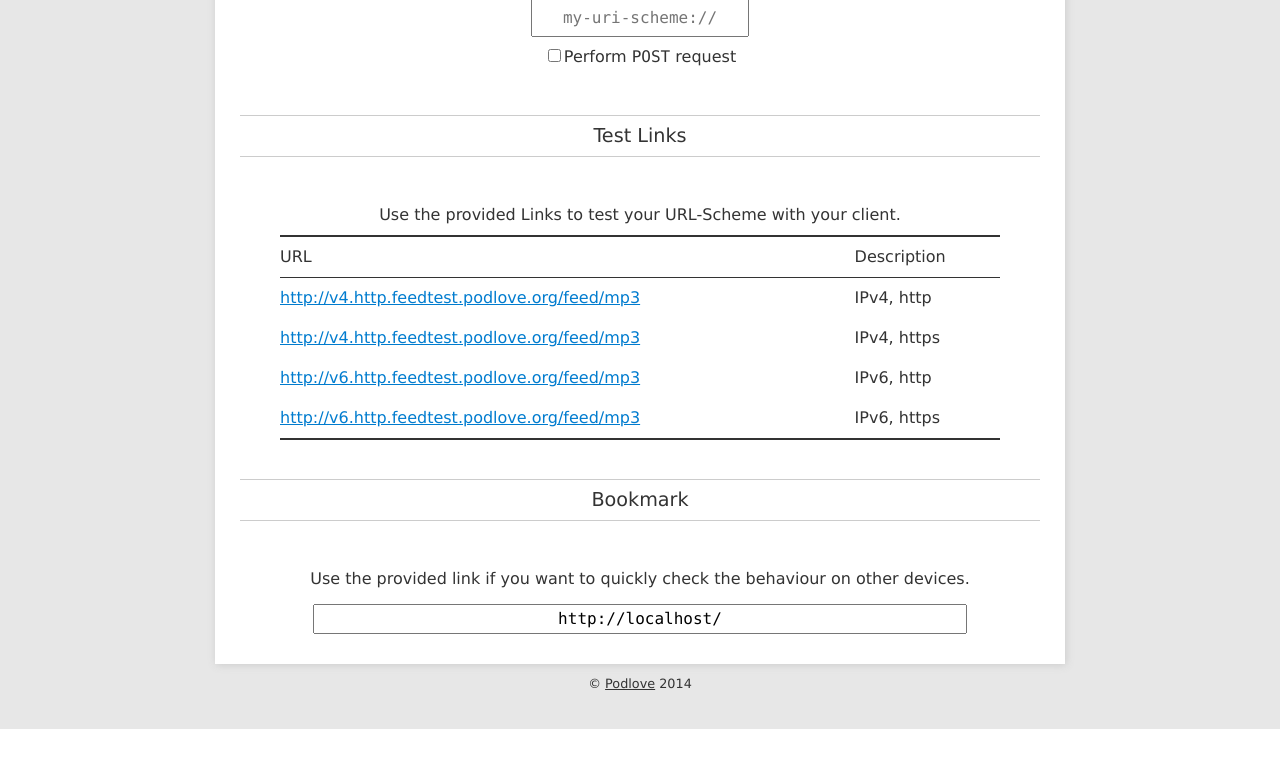
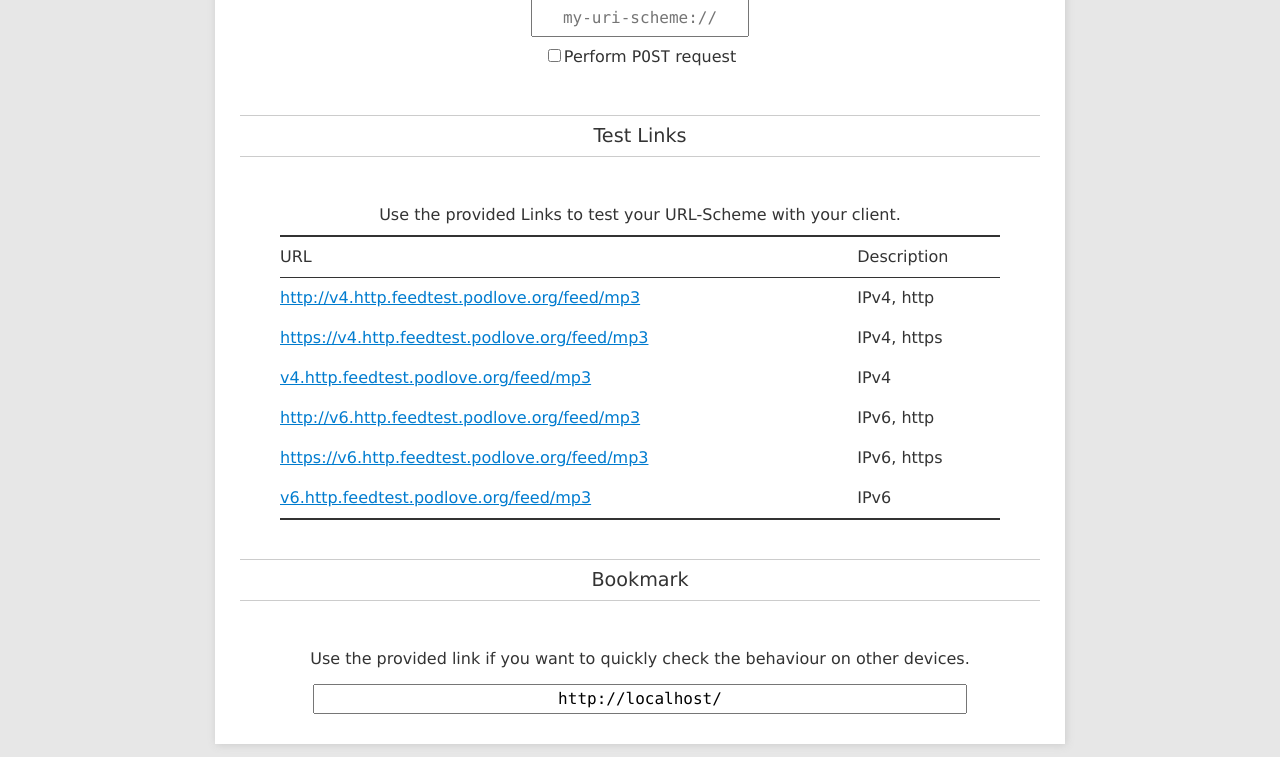
Before and after one commit to podlove/podlove-subscribe-button-testsite, a PHP site: page / in a window 1280 px wide. Shown: the part 619-1376 px from the top of the page. Before the commit the page ends 1348 px from the top, so only its background shows below. Run offline with PHP 8.4, Linux system fonts and the light colour scheme.

Commit message:
Added another two test URLs

```diff
--- a/index.php
+++ b/index.php
@@ -61,16 +61,24 @@
 				<td>IPv4, http</td>
 			</tr>
 			<tr>
-				<td class="url-row" data-feed-url="http://<?php echo $host['ipv4']; ?>"><a href="https://<?php echo $host['ipv4']; ?>">https://<?php echo $host['ipv4']; ?></a></td>
+				<td class="url-row" data-feed-url="https://<?php echo $host['ipv4']; ?>"><a href="https://<?php echo $host['ipv4']; ?>">https://<?php echo $host['ipv4']; ?></a></td>
 				<td>IPv4, https</td>
+			</tr>
+			<tr>
+				<td class="url-row" data-feed-url="<?php echo $host['ipv4']; ?>"><a href="https://<?php echo $host['ipv4']; ?>"><?php echo $host['ipv4']; ?></a></td>
+				<td>IPv4</td>
 			</tr>
 			<tr>
 				<td class="url-row" data-feed-url="http://<?php echo $host['ipv6']; ?>"><a href="http://<?php echo $host['ipv6']; ?>">http://<?php echo $host['ipv6']; ?></a></td>
 				<td>IPv6, http</td>
 			</tr>
 			<tr>
-				<td class="url-row" data-feed-url="http://<?php echo $host['ipv6']; ?>"><a href="https://<?php echo $host['ipv6']; ?>">https://<?php echo $host['ipv6']; ?></a></td>
+				<td class="url-row" data-feed-url="https://<?php echo $host['ipv6']; ?>"><a href="https://<?php echo $host['ipv6']; ?>">https://<?php echo $host['ipv6']; ?></a></td>
 				<td>IPv6, https</td>
+			</tr>
+			<tr>
+				<td class="url-row" data-feed-url="<?php echo $host['ipv6']; ?>"><a href="https://<?php echo $host['ipv6']; ?>"><?php echo $host['ipv6']; ?></a></td>
+				<td>IPv6</td>
 			</tr>
 		</tbody>
 	</table>
```
